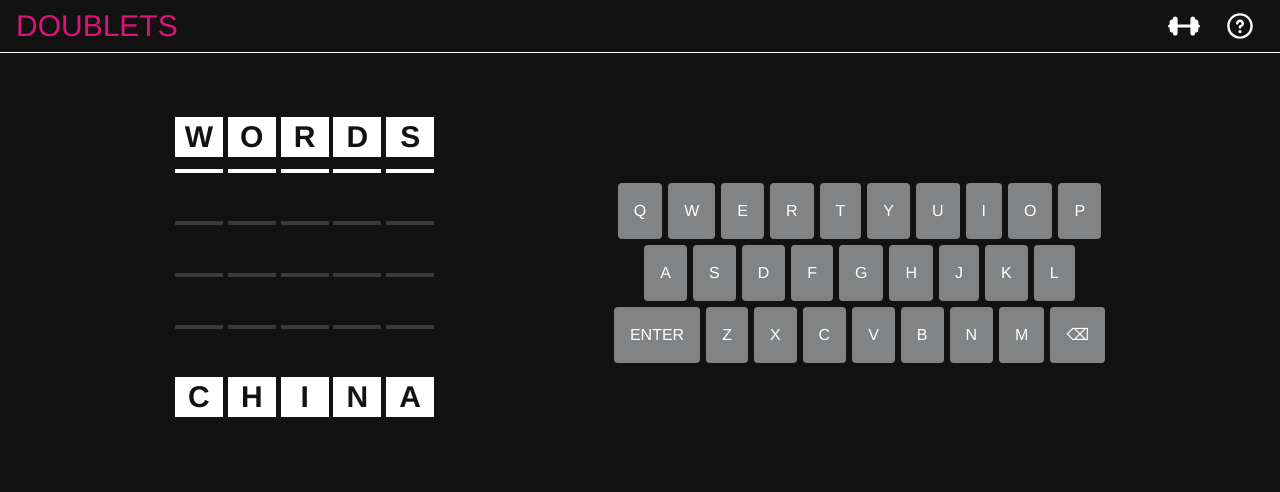
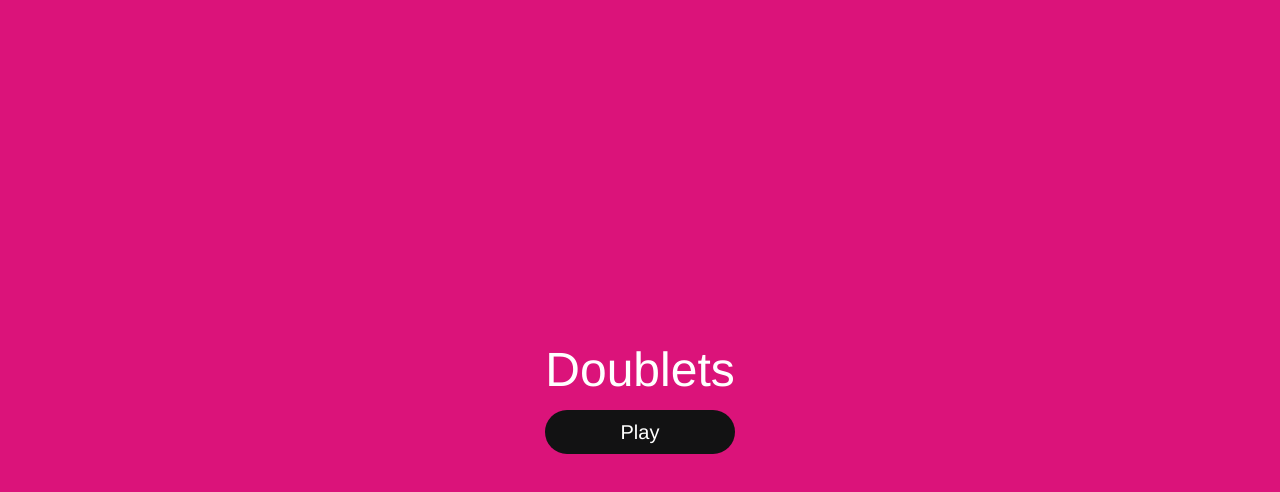
Before and after one commit to sam-jordan/doublets-game, a React (Vite) app: page / in a window 1280 px wide. Shown: the top 492 px of the page. Built offline with nearby package versions, Linux system fonts and the light colour scheme.

Commit message:
Add a basic start page

```diff
--- a/src/components/app.tsx
+++ b/src/components/app.tsx
@@ -3,9 +3,18 @@ import { Pages } from '../logic/types';
 import Game from './game';
 
 export default function App() {
-    const [page, setPage] = useState<Pages>(Pages.GAME);
+    const [page, setPage] = useState<Pages>(Pages.START);
 
     if (page === Pages.GAME) {
         return <Game />;
     }
+
+    return <div className='font-(family-name:--use-font-family) w-screen h-screen bg-pink-bright text-white flex flex-col justify-center items-center'>
+        <div className='flex flex-col justify-between gap-4'>
+            <h2 className='text-5xl'>Doublets</h2>
+            <button onClick={() => setPage(Pages.GAME)} className='bg-grey-very-dark text-xl py-2 rounded-3xl'>
+                Play
+            </button>
+        </div>
+    </div>
 }
--- a/src/components/game.tsx
+++ b/src/components/game.tsx
@@ -186,7 +186,7 @@ export default function Game() {
     }
 
     return (
-        <div className='font-(family-name:--use-font-family) w-screen h-screen bg-grey-dark text-white'>
+        <div className='font-(family-name:--use-font-family) w-screen h-screen bg-grey-very-dark text-white'>
             <Header handleDifficulty={handleDifficulty} />
             <Popup popup={popup} />
             <div className='flex justify-evenly items-center mt-16'>
--- a/src/components/header.tsx
+++ b/src/components/header.tsx
@@ -7,7 +7,7 @@ export default function Header(props: {
     const [showDifficulties, setShowDifficulties] = useState<boolean>();
 
     return (
-        <header className='flex justify-between border-b-1 px-4'>
+        <header className='flex justify-between border-b px-4'>
             <h1 className='text-3xl text-pink-bright py-2'>DOUBLETS</h1>
             <div className='flex justify-between gap-x-2'>
                 <button
--- a/src/components/word.tsx
+++ b/src/components/word.tsx
@@ -40,7 +40,7 @@ function buildCharacterStyling(
         'text-3xl max-h-12 max-w-12 flex justify-center items-center border-2';
 
     if (props.type === WordTypes.FIXED) {
-        return base + ' bg-white text-grey-dark border-white';
+        return base + ' bg-white text-grey-very-dark border-white';
     }
 
     if (props.changed.includes(index)) {
--- a/src/styles.css
+++ b/src/styles.css
@@ -1,7 +1,7 @@
 @import 'tailwindcss';
 
 @theme {
-    --color-grey-dark: rgb(18, 18, 19);
+    --color-grey-very-dark: rgb(18, 18, 19);
     --color-grey-mid: rgb(58, 58, 60);
     --color-grey-light: rgb(129, 131, 132);
     --color-pink-bright: rgb(219, 19, 122);
```
